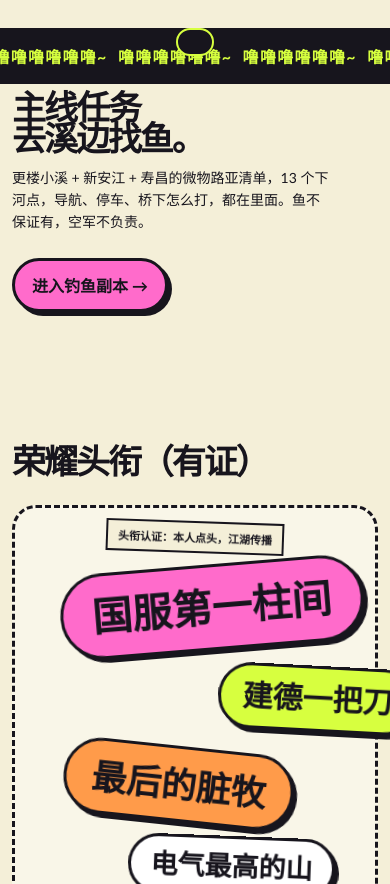
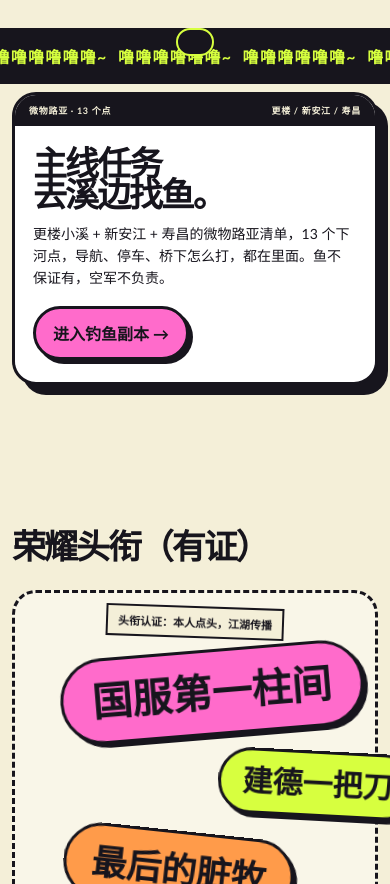
Before and after one commit to KAKO108/wzt-chaos-home, a plain HTML site: page index.html in a window 390 px wide. Shown: the part 906-1790 px from the top of the page. Drawn offline with Linux system fonts and the light colour scheme.

Commit message:
Frame lure section with labeled divider

```diff
--- a/index.html
+++ b/index.html
@@ -65,7 +65,14 @@
     .btn.primary { background: var(--pink); }
     .btn.secondary { background: transparent; }
 
-    #lure { padding: 8px 0 44px; }
+    #lure { padding: 8px 0 56px; }
+    .lure-panel { border: 3px solid var(--ink); border-radius: var(--radius); background: #fff;
+      box-shadow: 10px 10px 0 var(--ink); overflow: hidden; }
+    .lure-bar { display: flex; justify-content: space-between; gap: 12px; padding: 10px 18px;
+      background: var(--ink); color: var(--paper); font-size: 11px; font-weight: 900;
+      letter-spacing: .12em; }
+    .lure-panel .section-head { padding: 26px 28px 0; margin-bottom: 18px; }
+    .lure-panel .hero-actions { padding: 0 28px 28px; }
 
     .portrait-card { position: relative; transform: rotate(3deg); }
     .portrait-frame { background: var(--purple); padding: 16px; border: 3px solid var(--ink); box-shadow: var(--shadow); border-radius: var(--radius); }
@@ -144,6 +151,9 @@
       .contact-card:nth-child(2), .contact-card:nth-child(3) { transform: none; }
       .section-head { display: block; }
       .section-head p { margin-top: 14px; }
+      .lure-bar { padding: 9px 14px; font-size: 9px; letter-spacing: .08em; }
+      .lure-panel .section-head { padding: 22px 18px 0; }
+      .lure-panel .hero-actions { padding: 0 18px 22px; }
       .tag-cloud { min-height: auto; display: flex; flex-wrap: wrap; align-items: center; justify-content: center; gap: 14px 10px; padding: 58px 14px 24px; }
       .tag { position: relative; inset: auto; max-width: 100%; white-space: normal; }
     }
@@ -192,12 +202,15 @@
     <div class="ticker" aria-hidden="true"><span>噜噜噜噜噜噜~&nbsp;&nbsp;噜噜噜噜噜噜~&nbsp;&nbsp;噜噜噜噜噜噜~&nbsp;&nbsp;噜噜噜噜噜噜~&nbsp;&nbsp;噜噜噜噜噜噜~&nbsp;&nbsp;噜噜噜噜噜噜~&nbsp;&nbsp;噜噜噜噜噜噜~&nbsp;&nbsp;噜噜噜噜噜噜~&nbsp;&nbsp;</span></div>
 
     <section class="wrap" id="lure">
+      <div class="lure-panel">
+        <div class="lure-bar"><span>微物路亚 · 13 个点</span><span>更楼 / 新安江 / 寿昌</span></div>
         <div class="section-head">
           <h2>主线任务<br>去溪边找鱼。</h2>
           <p>更楼小溪 + 新安江 + 寿昌的微物路亚清单，13 个下河点，导航、停车、桥下怎么打，都在里面。鱼不保证有，空军不负责。</p>
         </div>
         <div class="hero-actions">
           <a class="btn primary" href="/lure/">进入钓鱼副本 →</a>
+        </div>
       </div>
     </section>
 
```
Lines whose indentation alone changed are shown as unchanged.
